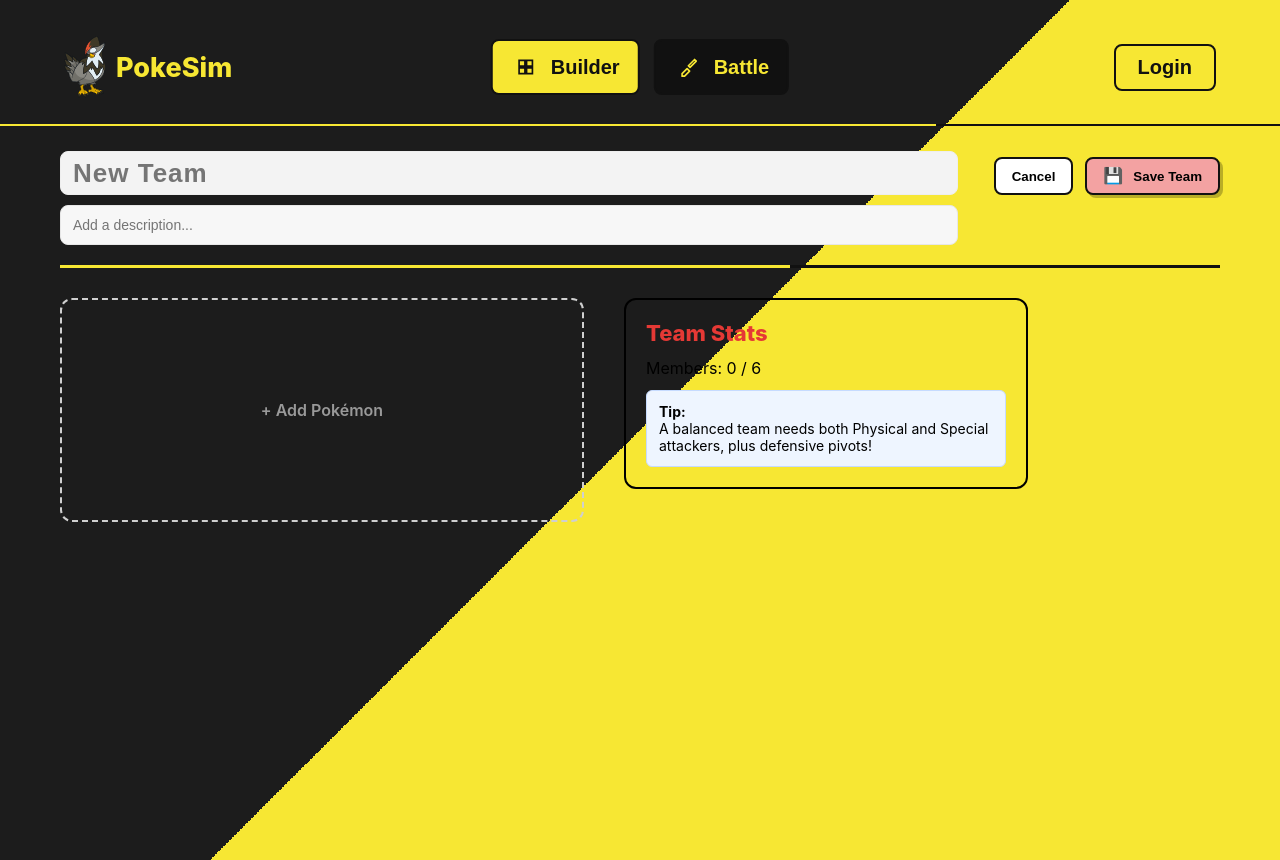
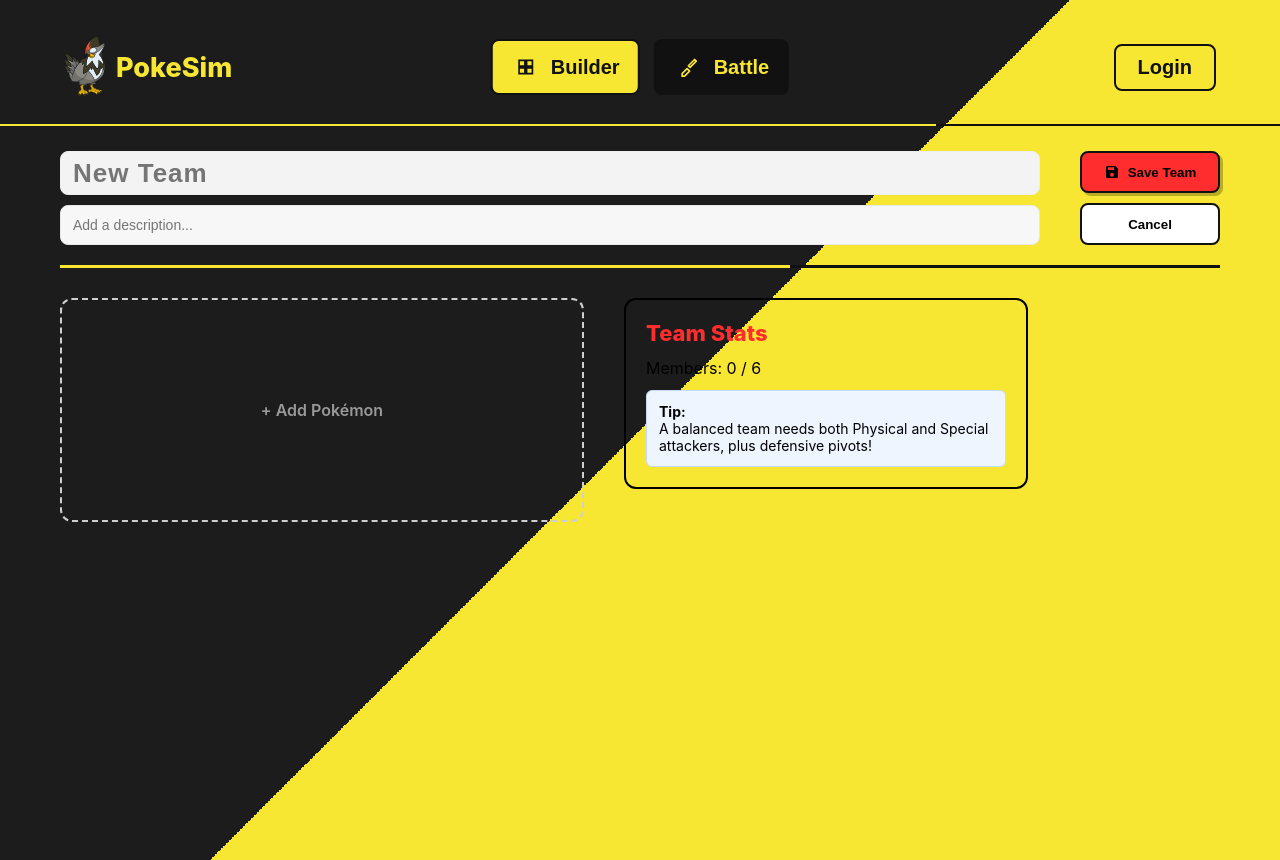
Before and after one commit to AurelioAlfons/PokeSim, a React (Create React App) app in the folder frontend/: page / in a window 1280 px wide. Built offline with nearby package versions, Linux system fonts and the light colour scheme.

Commit message:
Save n cancel button

```diff
--- a/frontend/src/components/TeamHeader.jsx
+++ b/frontend/src/components/TeamHeader.jsx
@@ -1,6 +1,28 @@
 // src/components/TeamHeader.jsx
 import React from "react";
 
+/* ---------- Hover helpers ---------- */
+const hoverOnSave = (e) => {
+  e.currentTarget.style.background = "#fff";
+  e.currentTarget.style.color = "#ff2d2d";
+};
+
+const hoverOffSave = (e) => {
+  e.currentTarget.style.background = "#ff2d2d";
+  e.currentTarget.style.color = "#000";
+};
+
+const hoverOnCancel = (e) => {
+  e.currentTarget.style.background = "#ff2d2d";
+  e.currentTarget.style.color = "#fff";
+};
+
+const hoverOffCancel = (e) => {
+  e.currentTarget.style.background = "#fff";
+  e.currentTarget.style.color = "#000";
+};
+
+/* ---------- Component ---------- */
 export default function TeamHeader({
   teamName = "",
   onTeamNameChange = () => {},
@@ -11,16 +33,14 @@ export default function TeamHeader({
 }) {
   return (
     <div style={styles.wrap}>
-      {/* LEFT: two equal-width inputs */}
+      {/* LEFT */}
       <div style={styles.left}>
         <input
           value={teamName || ""}
           placeholder="New Team"
           onChange={(e) => onTeamNameChange(e.target.value)}
           onBlur={() => {
-            if (!teamName.trim()) {
-              onTeamNameChange("");
-            }
+            if (!teamName.trim()) onTeamNameChange("");
           }}
           style={styles.teamNameInput}
         />
@@ -33,23 +53,38 @@ export default function TeamHeader({
         />
       </div>
 
-      {/* RIGHT: buttons */}
+      {/* RIGHT */}
       <div style={styles.right}>
-        <button onClick={onCancel} style={styles.cancelBtn}>
-          Cancel
+        {/* SAVE */}
+        <button
+          onClick={onSave}
+          style={styles.saveBtn}
+          onMouseEnter={hoverOnSave}
+          onMouseLeave={hoverOffSave}
+        >
+          <span style={styles.saveIcon} aria-hidden>
+            <svg width="16" height="16" viewBox="0 0 24 24" fill="currentColor">
+              <path d="M17 3H5a2 2 0 0 0-2 2v14a2 2 0 0 0 2 2h14a2 2 0 0 0 2-2V7l-4-4ZM12 19a3 3 0 1 1 0-6 3 3 0 0 1 0 6ZM6 5h9v4H6V5Z" />
+            </svg>
+          </span>
+          Save Team
         </button>
 
-        <button onClick={onSave} style={styles.saveBtn}>
-          <span style={styles.saveIcon} aria-hidden>
-            💾
-          </span>
-          Save Team
+        {/* CANCEL */}
+        <button
+          onClick={onCancel}
+          style={styles.cancelBtn}
+          onMouseEnter={hoverOnCancel}
+          onMouseLeave={hoverOffCancel}
+        >
+          Cancel
         </button>
       </div>
     </div>
   );
 }
 
+/* ---------- Styles ---------- */
 const styles = {
   wrap: {
     display: "flex",
@@ -67,7 +102,6 @@ const styles = {
     gap: 10,
   },
 
-  // SAME WIDTH as description because both are 100%
   teamNameInput: {
     width: "95%",
     height: 42,
@@ -94,37 +128,42 @@ const styles = {
 
   right: {
     display: "flex",
-    alignItems: "center",
-    gap: 12,
-    marginTop: 6,
-  },
-
-  cancelBtn: {
-    height: 38,
-    padding: "0 16px",
-    borderRadius: 8,
-    border: "2px solid #111",
-    background: "#fff",
-    fontWeight: 700,
-    cursor: "pointer",
+    flexDirection: "column",
+    gap: 10,
+    marginTop: 0,
   },
 
   saveBtn: {
-    height: 38,
-    padding: "0 16px",
+    height: 42,
+    width: 140,
     borderRadius: 8,
     border: "2px solid #111",
-    background: "#f3a2a2",
+    background: "#ff2d2d",
+    color: "#000",
     fontWeight: 800,
     cursor: "pointer",
     display: "inline-flex",
     alignItems: "center",
-    gap: 10,
+    justifyContent: "center",
+    gap: 8,
     boxShadow: "3px 3px 0 rgba(0,0,0,0.25)",
+    transition: "background 0.15s ease, color 0.15s ease",
+  },
+
+  cancelBtn: {
+    height: 42,
+    width: 140,
+    borderRadius: 8,
+    border: "2px solid #111",
+    background: "#fff",
+    color: "#000",
+    fontWeight: 700,
+    cursor: "pointer",
+    transition: "background 0.15s ease, color 0.15s ease",
   },
 
   saveIcon: {
-    fontSize: 16,
-    lineHeight: 1,
+    display: "inline-flex",
+    alignItems: "center",
   },
 };
--- a/frontend/src/pages/Home.jsx
+++ b/frontend/src/pages/Home.jsx
@@ -124,7 +124,7 @@ export default function Home() {
             style={{
               fontSize: 22,
               fontWeight: 800,
-              color: "#e53935",
+              color: "#ff2d2d",
               marginBottom: 12,
             }}
           >
```
